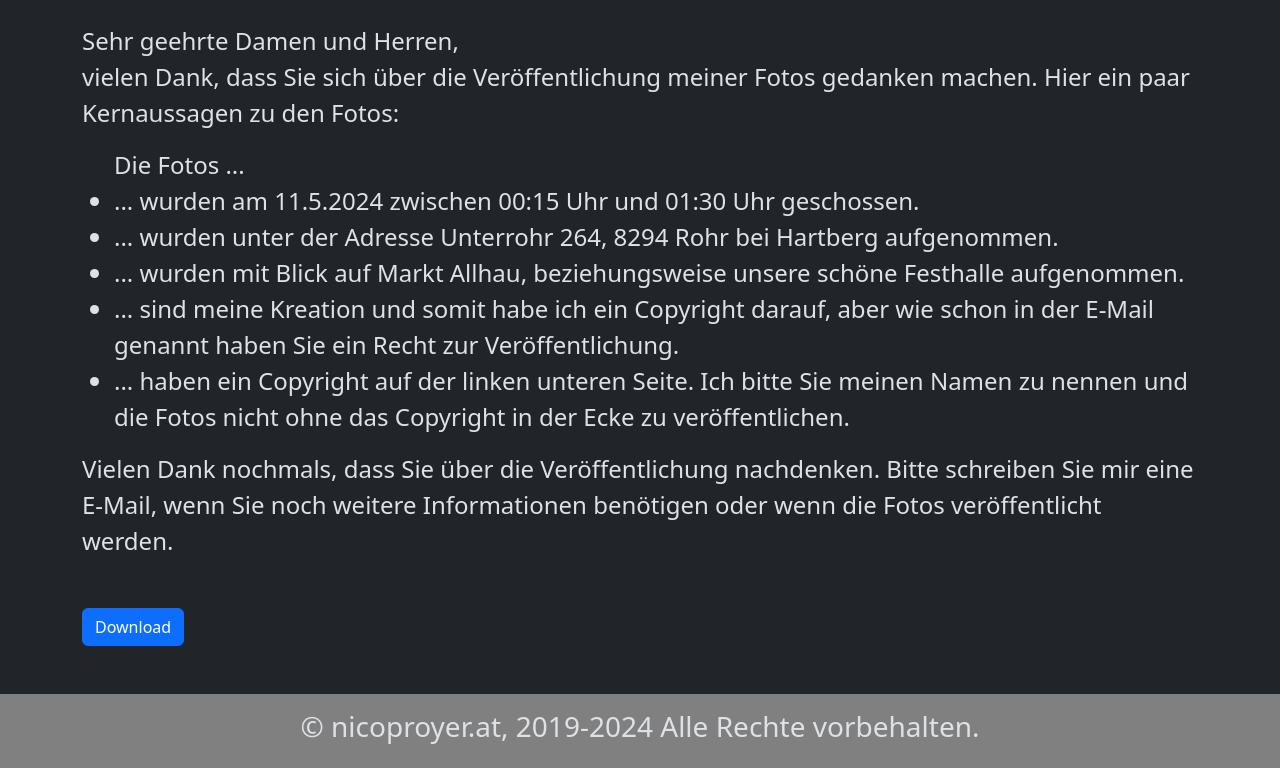
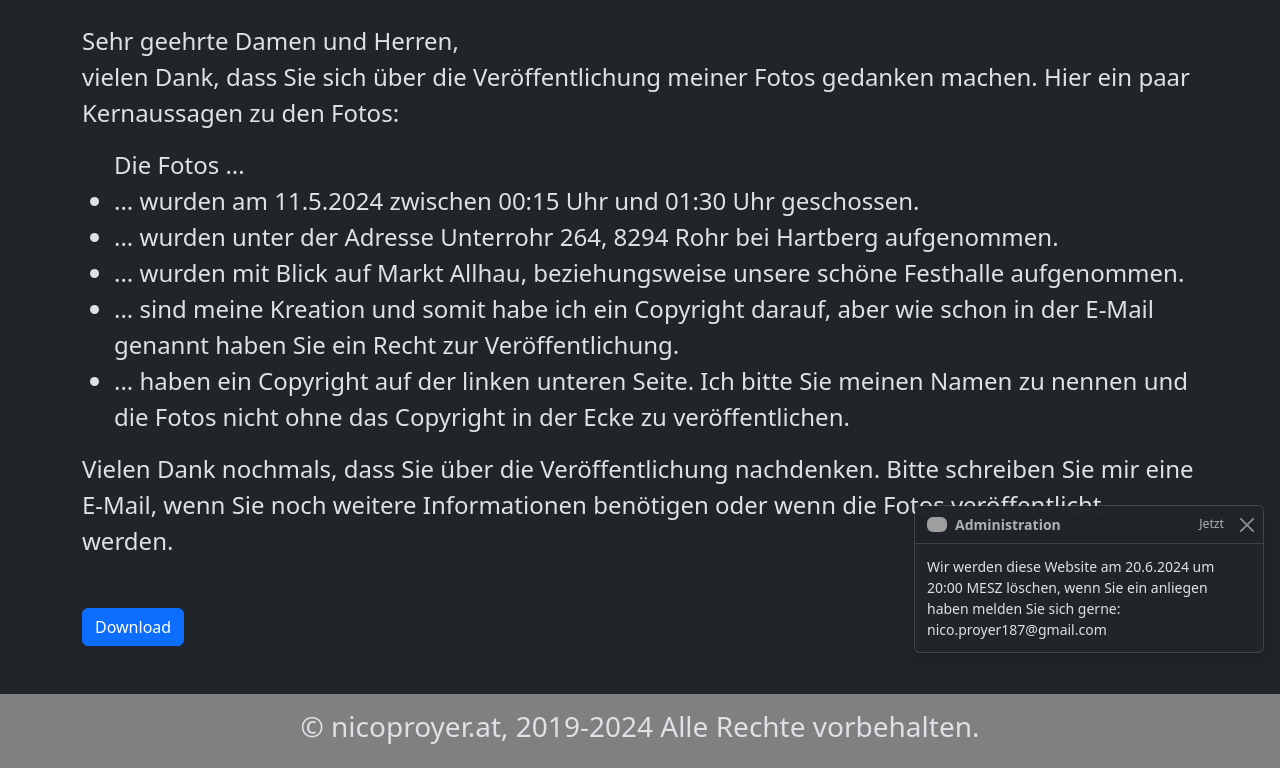
Before and after one commit to GameOfNicoYT/polar, a plain HTML site: page index.html in a window 1280 px wide. Shown: the part 131-899 px from the top of the page. Drawn offline with nearby package versions, Linux system fonts and the light colour scheme; grey boxes are pictures that could not be loaded.

Commit message:
updated the toast

```diff
--- a/index.html
+++ b/index.html
@@ -34,7 +34,7 @@
   <body data-bs-theme="dark">
     <div class="toast-container position-fixed bottom-0 end-0 p-3">
       <div
-        id="liveToast"
+        id="myToast"
         class="toast"
         role="alert"
         aria-live="assertive"
@@ -44,6 +44,7 @@
           <img
             src="https://upload.wikimedia.org/wikipedia/commons/thumb/3/34/PICA.jpg/1200px-PICA.jpg"
             class="rounded me-2"
+            style="width: 20px;"
             alt="Prpfile Picture"
           />
           <strong class="me-auto">Administration</strong>
@@ -113,5 +114,13 @@
         <p class="h3">© nicoproyer.at, 2019-2024 Alle Rechte vorbehalten.</p>
       </div>
     </footer>
+    <script src="https://code.jquery.com/jquery-3.5.1.slim.min.js"></script>
+    <script src="https://cdn.jsdelivr.net/npm/@popperjs/core@2.5.4/dist/umd/popper.min.js"></script>
+    <script src="https://stackpath.bootstrapcdn.com/bootstrap/4.5.2/js/bootstrap.min.js"></script>
+    <script>
+      $(document).ready(function () {
+        $("#myToast").toast("show");
+      });
+    </script>
   </body>
 </html>
```
